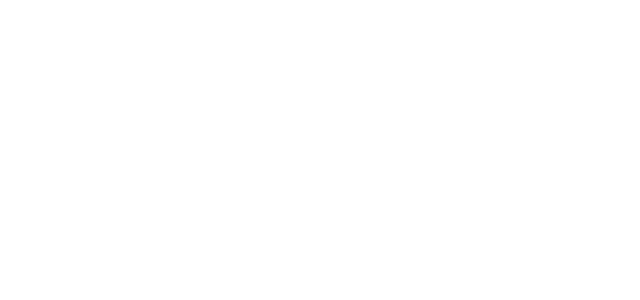
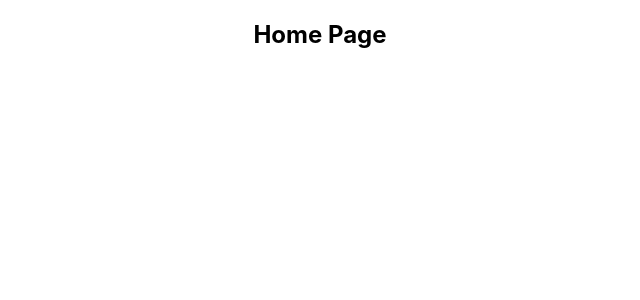
Before and after one commit to emonShimoul/react-redux-toolkit-crud-app, a React (Create React App) app: page / in a window 1280 px wide. Shown: the top 300 px of the page, without its empty margins (320-960 px from the left). Built offline with nearby package versions, Linux system fonts and the light colour scheme.

Commit message:
install necessary package and create routes

```diff
--- a/package.json
+++ b/package.json
@@ -3,11 +3,14 @@
   "version": "0.1.0",
   "private": true,
   "dependencies": {
+    "@reduxjs/toolkit": "^1.9.1",
     "@testing-library/jest-dom": "^5.16.5",
     "@testing-library/react": "^13.4.0",
     "@testing-library/user-event": "^13.5.0",
     "react": "^18.2.0",
     "react-dom": "^18.2.0",
+    "react-redux": "^8.0.5",
+    "react-router-dom": "^6.6.1",
     "react-scripts": "5.0.1",
     "web-vitals": "^2.1.4"
   },
--- a/src/App.js
+++ b/src/App.js
@@ -1,9 +1,10 @@
 import './App.css';
+import Index from './routes';
 
 function App() {
   return (
     <div className="App">
-
+      <Index></Index>
     </div>
   );
 }
--- /dev/null
+++ b/src/Pages/Error.jsx
@@ -0,0 +1,11 @@
+import React from 'react';
+
+const Error = () => {
+    return (
+        <div>
+            <h2>Error Page</h2>
+        </div>
+    );
+};
+
+export default Error;
--- /dev/null
+++ b/src/Pages/Home.jsx
@@ -0,0 +1,11 @@
+import React from 'react';
+
+const Home = () => {
+    return (
+        <div>
+            <h2>Home Page</h2>
+        </div>
+    );
+};
+
+export default Home;
--- /dev/null
+++ b/src/routes/index.js
@@ -0,0 +1,17 @@
+import React from 'react';
+import { BrowserRouter, Route, Routes } from 'react-router-dom';
+import Error from '../Pages/Error';
+import Home from '../Pages/Home';
+
+const Index = () => {
+    return (
+        <BrowserRouter>
+            <Routes>
+                <Route path='/' element={<Home></Home>}></Route>
+                <Route path='/*' element={<Error></Error>}></Route>
+            </Routes>
+        </BrowserRouter>
+    );
+};
+
+export default Index;
```
Also changed, not shown: 1 other file (tests, documents, lock files or other folders).
